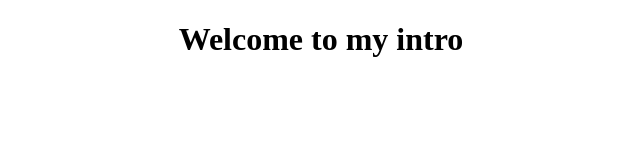
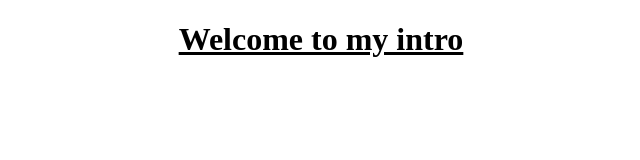
Before and after one commit to Realmaryambano/AI-Engineer-Journey, a plain HTML site: page Day 6/dummy intro website.html in a window 1280 px wide. Shown: the whole page, without its empty margins (319-959 px from the left). Drawn offline with Linux system fonts and the light colour scheme.

Commit message:
Update dummy intro website.html

```diff
--- a/Day 6/dummy intro website.html
+++ b/Day 6/dummy intro website.html
@@ -7,6 +7,9 @@
     <style>
         .hello{
             text-align: center;
+            text-decoration: wavy;
+            text-decoration: underline;
+
         }
     </style>
 </head>
```
